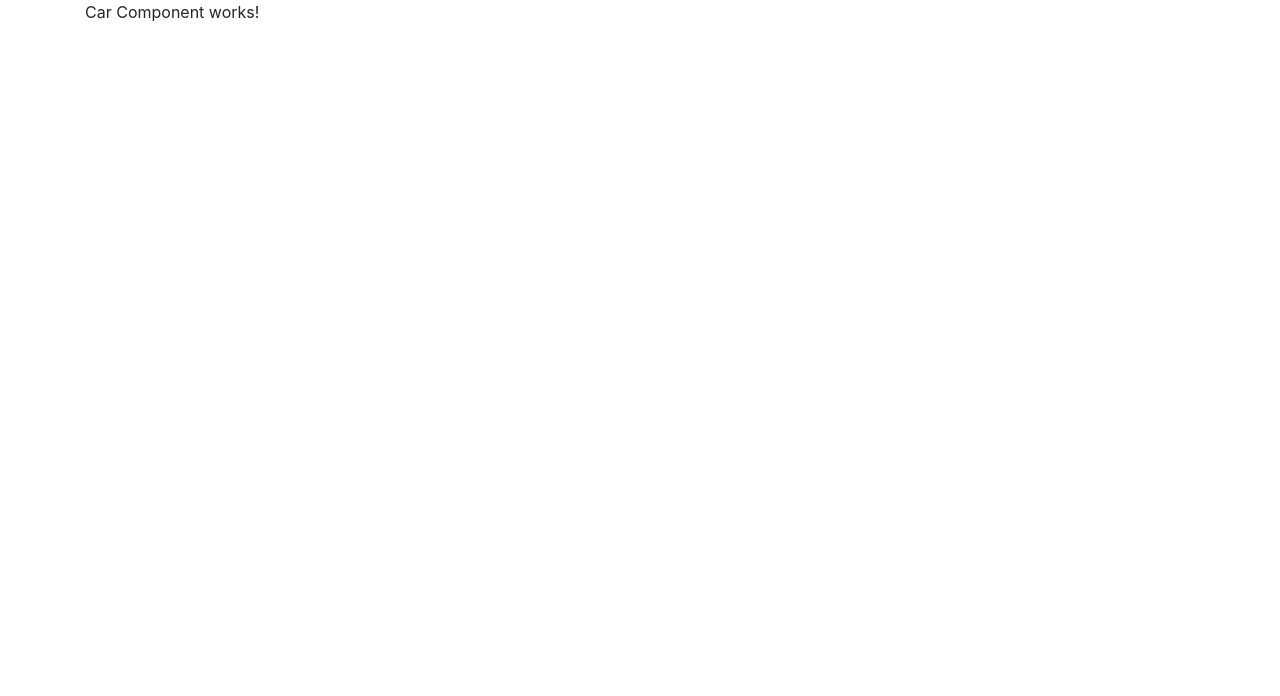
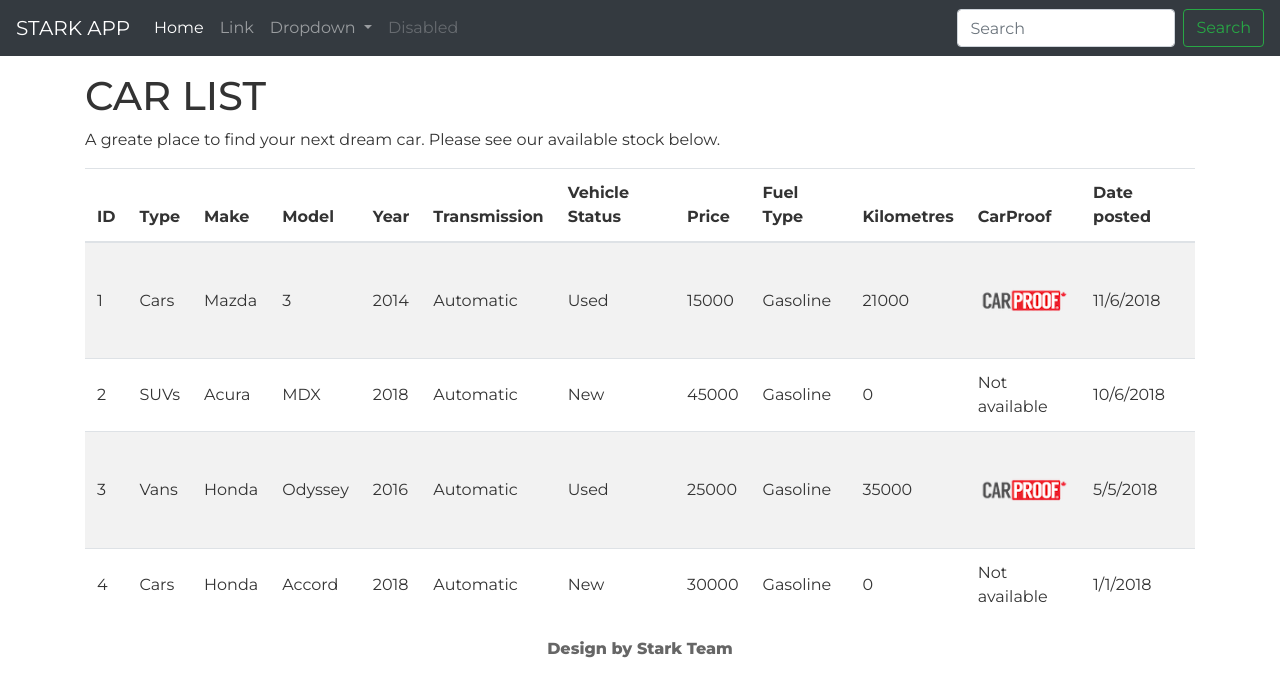
Before and after one commit to kendy92/stark-app, an Angular app: page / in a window 1280 px wide. Shown: the top 696 px of the page. Built offline with nearby package versions, Linux system fonts and the light colour scheme.

Commit message:
add car service and populate data to view

```diff
--- a/src/app/cars/cars.component.html
+++ b/src/app/cars/cars.component.html
@@ -1,3 +1,43 @@
 <div class="container">
-  <p> Car Component works!</p>
+  <h1>CAR LIST</h1>
+  <p>A greate place to find your next dream car. Please see our available stock below.</p>
+  <div *ngIf="carInventory">
+      <table class="table table-striped">
+        <thead>
+          <tr>
+            <th>ID</th>
+            <th>Type</th>
+            <th>Make</th>
+            <th>Model</th>
+            <th>Year</th>
+            <th>Transmission</th>
+            <th>Vehicle Status</th>
+            <th>Price</th>
+            <th>Fuel Type</th>
+            <th>Kilometres</th>
+            <th>CarProof</th>
+            <th>Date posted</th>
+          </tr>
+        </thead>
+        <tbody>
+          <tr *ngFor="let car of carInventory">
+            <td>{{ car.id }}</td>
+            <td>{{ car.type }}</td>
+            <td>{{ car.make }}</td>
+            <td>{{ car.model }}</td>
+            <td>{{ car.year }}</td>
+            <td>{{ car.transmissionType }}</td>
+            <td>{{ car.vehicleStatus }}</td>
+            <td>{{ car.price }}</td>
+            <td>{{ car.fuelType }}</td>
+            <td> {{ car.kilometres }}</td>
+            <td *ngIf="car.hasCarProof; else elseNoCarProof"><img [src]="'assets/images/carproof.png'" class="img-fluid" alt="image"></td>
+            <ng-template #elseNoCarProof>
+              <td>Not available</td>
+            </ng-template>
+            <td> {{ car.datePosted.toLocaleDateString() }}</td>
+          </tr>
+        </tbody>
+      </table>
+  </div>
 </div>
--- a/src/app/cars/cars.component.ts
+++ b/src/app/cars/cars.component.ts
@@ -1,4 +1,6 @@
 import { Component, OnInit } from '@angular/core';
+import { Car } from './car';
+import { CarsService } from './cars.service';
 
 @Component({
   selector: 'app-cars',
@@ -7,9 +9,18 @@ import { Component, OnInit } from '@angular/core';
 })
 export class CarsComponent implements OnInit {
 
-  constructor() { }
+  //* create array to hold data from service
+  carInventory: Car[] = [];
+
+  //* create func to retrieve data from service
+  getCars() {
+    this.carService.getCars().subscribe(data => this.carInventory = data);
+  }
+
+  constructor(private carService: CarsService) { }
 
   ngOnInit() {
+    this.getCars();
   }
 
 }
--- /dev/null
+++ b/src/app/cars/cars.service.ts
@@ -0,0 +1,22 @@
+import { Injectable } from '@angular/core';
+
+import { Car } from '../cars/car';
+import { CARLIST } from '../cars/carlist';
+import { Observable, of } from 'rxjs';
+
+@Injectable({
+  providedIn: 'root'
+})
+export class CarsService {
+
+  //* create car stock array to hold data from server
+  carInventory: Car[] = CARLIST;
+
+  //* create func to return car stock
+  getCars(): Observable< Car[] > {
+
+    return of(this.carInventory);
+  }
+
+  constructor() { }
+}
--- a/src/index.html
+++ b/src/index.html
@@ -14,6 +14,48 @@
   <script src="https://cdnjs.cloudflare.com/ajax/libs/popper.js/1.14.3/umd/popper.min.js" integrity="sha384-ZMP7rVo3mIykV+2+9J3UJ46jBk0WLaUAdn689aCwoqbBJiSnjAK/l8WvCWPIPm49" crossorigin="anonymous"></script>
 </head>
 <body>
-  <app-root></app-root>
+    <header>
+        <nav class="navbar navbar-expand-lg navbar-dark bg-dark">
+            <a class="navbar-brand" href="#">STARK APP</a>
+            <button class="navbar-toggler" type="button" data-toggle="collapse" data-target="#navbarSupportedContent" aria-controls="navbarSupportedContent" aria-expanded="false" aria-label="Toggle navigation">
+              <span class="navbar-toggler-icon"></span>
+            </button>
+
+            <div class="collapse navbar-collapse" id="navbarSupportedContent">
+              <ul class="navbar-nav mr-auto">
+                <li class="nav-item active">
+                  <a class="nav-link" href="#">Home <span class="sr-only">(current)</span></a>
+                </li>
+                <li class="nav-item">
+                  <a class="nav-link" href="#">Link</a>
+                </li>
+                <li class="nav-item dropdown">
+                  <a class="nav-link dropdown-toggle" href="#" id="navbarDropdown" role="button" data-toggle="dropdown" aria-haspopup="true" aria-expanded="false">
+                    Dropdown
+                  </a>
+                  <div class="dropdown-menu" aria-labelledby="navbarDropdown">
+                    <a class="dropdown-item" href="#">Action</a>
+                    <a class="dropdown-item" href="#">Another action</a>
+                    <div class="dropdown-divider"></div>
+                    <a class="dropdown-item" href="#">Something else here</a>
+                  </div>
+                </li>
+                <li class="nav-item">
+                  <a class="nav-link disabled" href="#">Disabled</a>
+                </li>
+              </ul>
+              <form class="form-inline my-2 my-lg-0">
+                <input class="form-control mr-sm-2" type="search" placeholder="Search" aria-label="Search">
+                <button class="btn btn-outline-success my-2 my-sm-0" type="submit">Search</button>
+              </form>
+            </div>
+          </nav>
+    </header>
+  <main>
+      <app-root></app-root>
+  </main>
+  <footer>
+    <p class="site-info">Design by Stark Team</p>
+  </footer>
 </body>
 </html>
--- a/src/styles.css
+++ b/src/styles.css
@@ -1 +1,34 @@
 /* You can add global styles to this file, and also import other style files */
+
+@import url('https://fonts.googleapis.com/css?family=Montserrat:100,100i,200,200i,300,300i,400,400i,500,500i,600,600i,700,700i,800,800i,900,900i');
+
+html {
+    box-sizing: border-box;
+}
+
+*, *::before, *::after {
+    box-sizing: inherit;
+}
+
+body {
+    -webkit-font-smoothing: antialiased;
+    font-size: 1rem;
+    line-height:1.5em;
+    color:#333;
+    font-family: 'Montserrat', sans-serif;
+}
+
+main {
+    min-height:500px;
+    padding-top:1em;
+}
+
+.site-info {
+    text-align:center;
+    font-weight:800;
+    opacity: .75;
+}
+
+.table td, .table th  {
+    vertical-align: middle;
+}
```
Also changed, not shown: src/assets/images/carproof.png (added), 1 other file (tests, documents, lock files or other folders).
